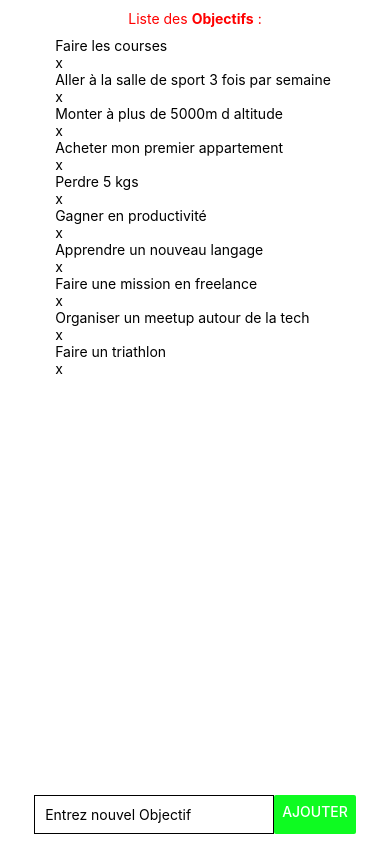
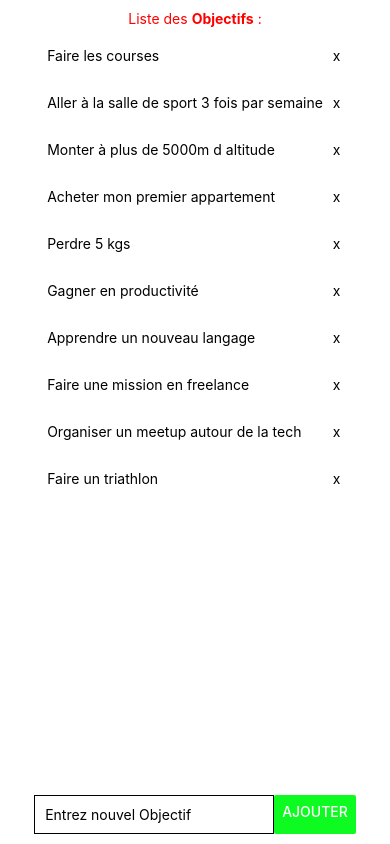
Before and after one commit to MaHeR7F/TodoReactNativeApp, a React Native app: screen / in a window 390 px wide. Built offline with nearby package versions, Linux system fonts and the light colour scheme.

Commit message:
step 3 : delete todo element

```diff
--- a/App.js
+++ b/App.js
@@ -24,6 +24,16 @@ const styles = StyleSheet.create({
     flexDirection: 'row',
     flexWrap: 'wrap',
     padding: 10
+  },
+  delete: {
+    width: 20,
+    justifyContent: 'flex-end'
+  },
+  align: {
+    flexDirection:'row',
+    justifyContent: 'space-between',
+    alignItems: 'center',
+    marginBottom: 10
   }
 });
 
@@ -60,10 +70,10 @@ export default function App() {
     });
   };
   const renderItem = ({index, item}) => (
-      <View>
-        <Text>{item} </Text>
+      <View style={styles.align}>
+        <Text style={styles.row}>{item}</Text>
         <TouchableOpacity onPress={()=> removeGoal(index)}>
-          <Text>x</Text>
+          <Text style={styles.delete}>x</Text>
         </TouchableOpacity>
       </View>
   );
```
